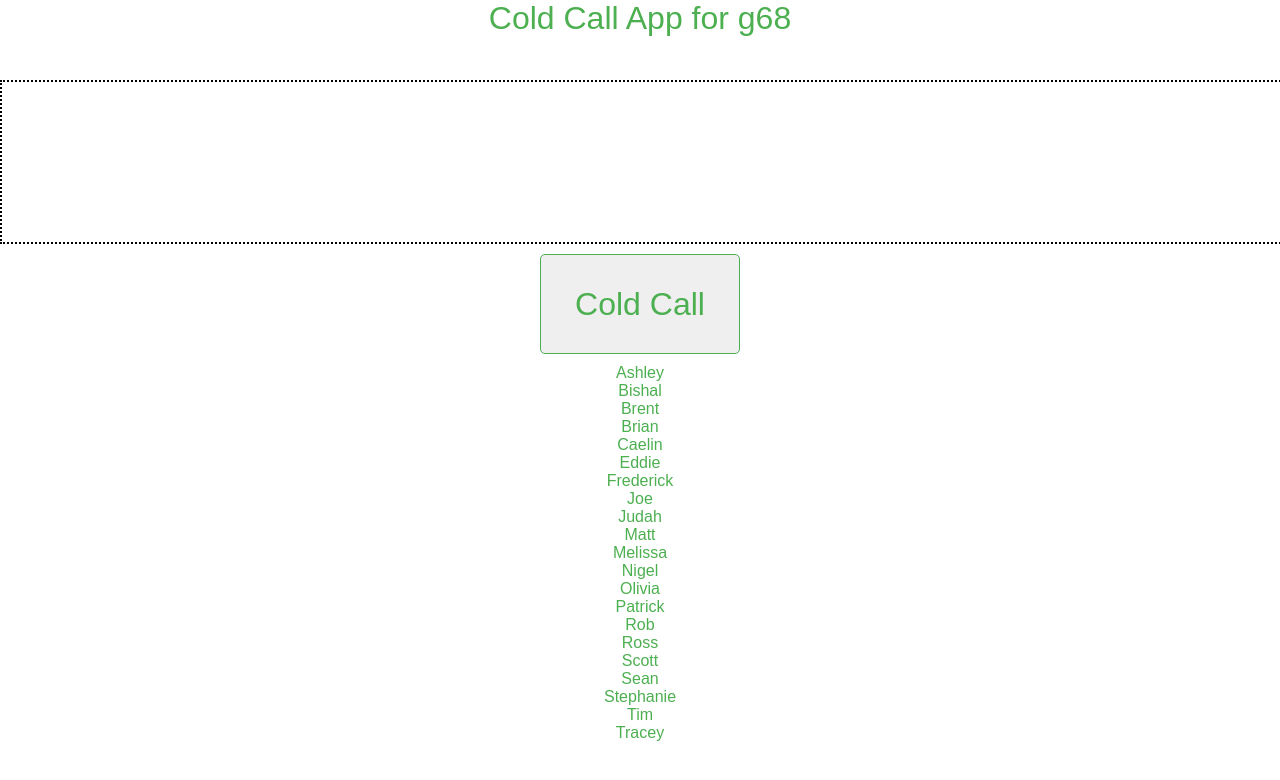
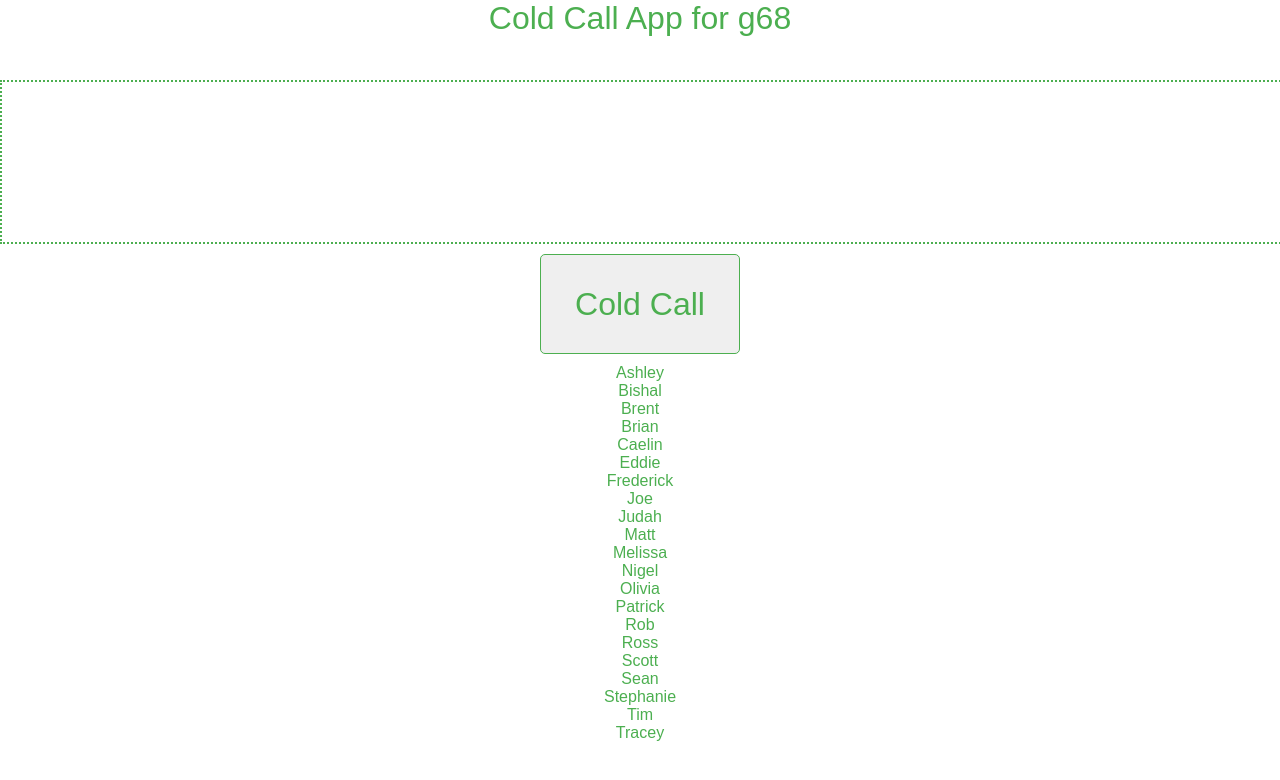
Before and after one commit to jmrigali/cold-call-app, a React (Create React App) app: page / in a window 1280 px wide. Shown: the top 780 px of the page. Built offline with nearby package versions, Linux system fonts and the light colour scheme.

Commit message:
added border box color change

```diff
--- a/src/App.css
+++ b/src/App.css
@@ -10,7 +10,7 @@
 .selectedStudent {
   width: 100vw;
   height: 20vh;
-  border: 2px dotted black;
+  border: 2px dotted #4CAF50;
   text-align: center;
   justify-content: center;
   color: #4CAF50;
```
